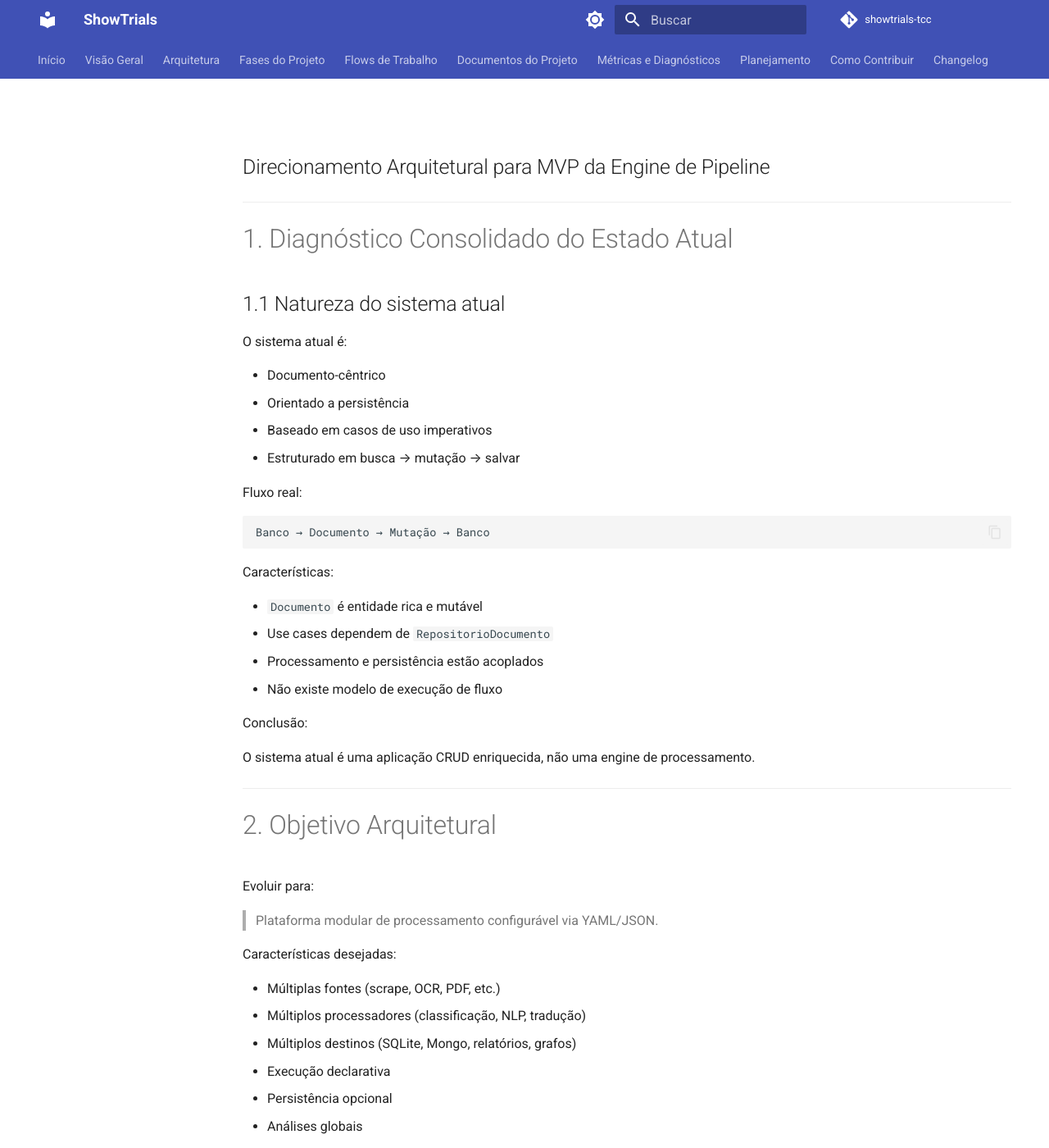
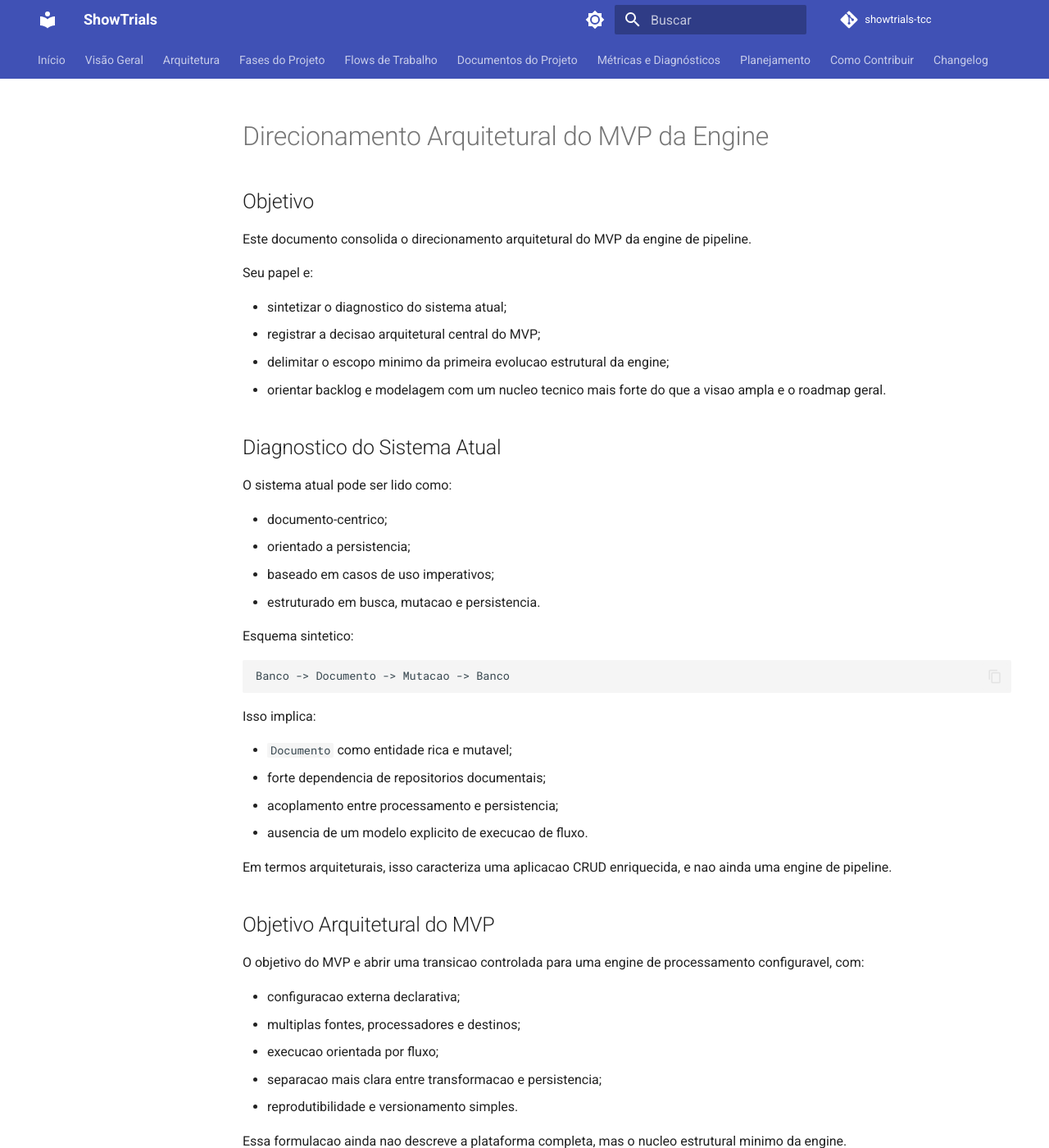
Before and after one commit to rib-thiago/showtrials-tcc, an MkDocs documentation site: the page built from docs/projeto/direcionamento_arquitetural_engine_mvp.md, in a window 1280 px wide and 1400 px high. Shown: the whole window at 82% size. Built offline with MkDocs 1.6.1 and Material for MkDocs 9.7.7, drawn with Linux system fonts in a browser that asks for light colours; comment, search, counter and statistics services are not loaded; some of the changed text lies outside the part shown.

Commit message:
docs: sanear direcionamento arquitetural do mvp da engine
Registra o saneamento de docs/projeto/direcionamento_arquitetural_engine_mvp.md no bloco de documentos de projeto, preservando seu estatuto de documento vivo central para o MVP da engine.

A mudanca:
- reescreve o documento em estrutura mais estavel, sem separadores excessivos, numeracao pesada e fechamento conversacional contextual
- preserva o nucleo tecnico forte do documento, incluindo diagnostico do sistema atual, decisao por ContextoPipeline, separacoes fundamentais e escopo do MVP
- preserva os esquemas ASCII uteis por seu valor explicativo
- reforca o papel do documento como diretriz arquitetural viva, distinta da visao ampla e do roadmap arquitetural
- registra a rodada correspondente da intervencao

Esta rodada foi conduzida com base na frente de modelagem, na conferencia de aderencia ao projeto real e nas decisoes arquiteturais iniciais ja consolidadas.

````diff
--- a/docs/projeto/direcionamento_arquitetural_engine_mvp.md
+++ b/docs/projeto/direcionamento_arquitetural_engine_mvp.md
@@ -1,68 +1,65 @@
-## Direcionamento Arquitetural para MVP da Engine de Pipeline
+# Direcionamento Arquitetural do MVP da Engine
 
----
+## Objetivo
 
-# 1. Diagnóstico Consolidado do Estado Atual
+Este documento consolida o direcionamento arquitetural do MVP da engine de pipeline.
 
-## 1.1 Natureza do sistema atual
+Seu papel e:
 
-O sistema atual é:
+- sintetizar o diagnostico do sistema atual;
+- registrar a decisao arquitetural central do MVP;
+- delimitar o escopo minimo da primeira evolucao estrutural da engine;
+- orientar backlog e modelagem com um nucleo tecnico mais forte do que a visao ampla e o roadmap geral.
 
-* Documento-cêntrico
-* Orientado a persistência
-* Baseado em casos de uso imperativos
-* Estruturado em busca → mutação → salvar
+## Diagnostico do Sistema Atual
 
-Fluxo real:
+O sistema atual pode ser lido como:
 
-```
-Banco → Documento → Mutação → Banco
+- documento-centrico;
+- orientado a persistencia;
+- baseado em casos de uso imperativos;
+- estruturado em busca, mutacao e persistencia.
+
+Esquema sintetico:
+
+```text
+Banco -> Documento -> Mutacao -> Banco
 ```
 
-Características:
+Isso implica:
 
-* `Documento` é entidade rica e mutável
-* Use cases dependem de `RepositorioDocumento`
-* Processamento e persistência estão acoplados
-* Não existe modelo de execução de fluxo
+- `Documento` como entidade rica e mutavel;
+- forte dependencia de repositorios documentais;
+- acoplamento entre processamento e persistencia;
+- ausencia de um modelo explicito de execucao de fluxo.
 
-Conclusão:
+Em termos arquiteturais, isso caracteriza uma aplicacao CRUD enriquecida, e nao ainda uma engine de pipeline.
 
-O sistema atual é uma aplicação CRUD enriquecida, não uma engine de processamento.
+## Objetivo Arquitetural do MVP
 
----
+O objetivo do MVP e abrir uma transicao controlada para uma engine de processamento configuravel, com:
 
-# 2. Objetivo Arquitetural
+- configuracao externa declarativa;
+- multiplas fontes, processadores e destinos;
+- execucao orientada por fluxo;
+- separacao mais clara entre transformacao e persistencia;
+- reprodutibilidade e versionamento simples.
 
-Evoluir para:
+Essa formulacao ainda nao descreve a plataforma completa, mas o nucleo estrutural minimo da engine.
 
-> Plataforma modular de processamento configurável via YAML/JSON.
+## Decisao Arquitetural Central
 
-Características desejadas:
+A decisao central consolidada para o MVP e:
 
-* Múltiplas fontes (scrape, OCR, PDF, etc.)
-* Múltiplos processadores (classificação, NLP, tradução)
-* Múltiplos destinos (SQLite, Mongo, relatórios, grafos)
-* Execução declarativa
-* Persistência opcional
-* Análises globais
-* Reprodutibilidade e versionamento
+- adotar um pipeline baseado em contexto de execucao.
 
-Isso caracteriza uma engine de pipeline.
+Esquema conceitual:
 
----
-
-# 3. Decisão Arquitetural Final
-
-## Modelo escolhido: Pipeline baseado em Contexto de Execução
-
-### Estrutura conceitual
-
-```
-Source → Contexto → Processor → Contexto → Sink
+```text
+Source -> Contexto -> Processor -> Contexto -> Sink
 ```
 
-### Estrutura refinada do ContextoPipeline
+Estrutura refinada de referencia:
 
 ```python
 class ContextoPipeline:
@@ -72,61 +69,65 @@ class ContextoPipeline:
     estado_execucao: Dict[str, Any]
 ```
 
-Decisões importantes:
+Consequencias principais dessa decisao:
 
-* `Iterable[Documento]` em vez de `List` (suporte futuro a streaming)
-* Configuração não pertence ao contexto
-* Persistência é responsabilidade exclusiva de sinks
-* Contexto representa estado de execução, não intenção
+- `Iterable[Documento]` e preferivel a `List` para manter abertura futura a streaming;
+- configuracao nao pertence ao contexto;
+- persistencia deve ser responsabilidade de `Sink`;
+- o contexto representa estado de execucao, e nao intencao de configuracao.
 
----
+## Separacoes Fundamentais
 
-# 4. Separação Fundamental Necessária
+### Transformacao e persistencia
 
-## 4.1 Transformadores Puros
+Transformacao e persistencia devem ser separadas.
 
-Devem existir funções ou classes que façam apenas:
+Isso significa que funcoes ou classes de transformacao devem operar como:
 
-```
-Documento → Documento
-ou
-Contexto → Contexto
+```text
+Documento -> Documento
+Contexto -> Contexto
 ```
 
 Sem:
 
-* Acesso a repositório
-* ID obrigatório
-* Persistência
-* Efeitos colaterais
+- acesso direto a repositorio;
+- persistencia embutida;
+- dependencia desnecessaria de identificadores de armazenamento;
+- efeitos colaterais que confundam processamento com salvamento.
 
-## 4.2 Orquestração Externa
+### Configuracao e execucao
 
-Use cases atuais passam a ser adaptadores:
+Configuracao de pipeline e execucao de pipeline devem permanecer como responsabilidades distintas.
 
-```
-buscar → transformar → salvar
+Essa separacao evita colapsar:
+
+- catalogo e definicao de pipeline;
+- estado de execucao;
+- armazenamento de configuracao;
+- orquestracao operacional.
+
+### Adaptacao incremental dos casos de uso atuais
+
+Os casos de uso atuais devem ser tratados como base de migracao incremental.
+
+Formula resumida:
+
+```text
+buscar -> transformar -> salvar
 ```
 
 Isso permite:
 
-* Compatibilidade retroativa
-* Reuso no pipeline
-* Migração incremental
+- compatibilidade retroativa;
+- reuso de transformadores mais puros;
+- migracao gradual para o modelo de pipeline.
 
----
+## Versionamento de Pipeline no MVP
 
-# 5. Versionamento de Pipeline (Pré-MVP Estrutural)
+Se pipelines puderem ser criados, salvos e reexecutados, o MVP precisa de versionamento simples.
 
-Se pipelines serão:
-
-* Criados
-* Salvos
-* Reexecutados
-
-Então precisamos de:
-
-## Entidade Pipeline
+Estrutura de referencia:
 
 ```python
 class Pipeline:
@@ -137,95 +138,81 @@ class Pipeline:
     criado_em: datetime
 ```
 
-## Estratégia MVP
+Estrategia adotada para o MVP:
 
-* Versionamento numérico incremental
-* Configuração imutável por versão
-* Reexecução determinística
+- versionamento numerico incremental;
+- configuracao imutavel por versao;
+- reexecucao deterministica;
+- sem necessidade de modelo git-like neste primeiro momento.
 
-Modelo git-like não é necessário no MVP.
-
----
-
-# 6. Escopo Definido do MVP
+## Escopo do MVP
 
 O MVP deve conter:
 
-1. Estrutura básica de `ContextoPipeline`
-2. Executor linear de pipeline
-3. Sistema mínimo de plugins:
+1. estrutura basica de `ContextoPipeline`
+2. executor linear de pipeline
+3. sistema minimo de `Source`, `Processor` e `Sink`
+4. carregamento por YAML
+5. separacao clara entre transformacao e persistencia
+6. versionamento simples de pipeline
 
-   * Source
-   * Processor
-   * Sink
-4. YAML loader
-5. Separação clara entre transformação e persistência
-6. Versionamento simples de pipelines
+O MVP nao deve conter ainda:
 
-Não deve conter ainda:
+- discovery automatico mais complexo;
+- execucao distribuida;
+- execucao paralela;
+- engine assincrona;
+- versionamento git-like.
 
-* Sistema complexo de discovery automático
-* Execução distribuída
-* Execução paralela
-* Engine assíncrona
-* Versionamento git-like
+## Desdobramentos Arquiteturais Imediatos
 
----
+Os desdobramentos mais imediatos deste direcionamento sao:
 
-# 7. Próximos Passos Programados
+### Consolidacao estrutural
 
-## Fase 1 — Consolidação Estrutural
+- definir estrutura de pacotes da engine;
+- definir contratos formais do nucleo de pipeline;
+- definir o executor minimo.
 
-* Definir estrutura de pacotes da engine
-* Definir contrato formal de Plugin
-* Definir executor mínimo
+### Refatoracao de base
 
-## Fase 2 — Refatoração de Base
+- extrair ao menos um transformador mais puro a partir de um caso atual;
+- adaptar um caso de uso existente para usar essa separacao;
+- validar a viabilidade da migracao incremental.
 
-* Extrair 1 processador puro (ex: classificador)
-* Adaptar caso de uso atual para usar transformador puro
-* Validar execução manual
+### Primeiro motor de pipeline
 
-## Fase 3 — Motor de Pipeline
+- implementar executor linear;
+- implementar leitura de configuracao YAML;
+- criar um primeiro pipeline real e controlado.
 
-* Implementar executor linear
-* Implementar carregamento YAML
-* Criar primeiro pipeline real
+### Versionamento minimo
 
-## Fase 4 — Versionamento
+- criar a entidade `Pipeline`;
+- definir repositorio de pipelines;
+- salvar configuracao com versao incremental.
 
-* Criar entidade `Pipeline`
-* Criar repositório de pipelines
-* Salvar configuração com versão incremental
+## Limites do Documento
 
----
+Este documento deve ser lido como direcionamento arquitetural vivo do MVP.
 
-# 8. Situação Arquitetural Atual
+Ele nao deve ser lido como:
 
-Estamos em:
+- plataforma completa ja definida em todos os detalhes;
+- prova de implementacao material desses componentes;
+- substituto do backlog tecnico ativo;
+- roteiro exaustivo de todas as evolucoes futuras possiveis.
 
-> Fase de definição estrutural pré-implementação do MVP.
+Para leitura complementar:
 
-Decisões já consolidadas:
+- [roadmap_arquitetural.md](/home/thiago/coleta_showtrials/docs/projeto/roadmap_arquitetural.md) preserva o horizonte mais amplo;
+- [visao_do_projeto.md](/home/thiago/coleta_showtrials/docs/projeto/visao_do_projeto.md) preserva a formulacao ampla do projeto;
+- [49_conferencia_de_aderencia_ao_projeto_real.md](/home/thiago/coleta_showtrials/docs/modelagem/revisao/49_conferencia_de_aderencia_ao_projeto_real.md) ajuda a distinguir o que ja esta sustentado, o que esta backlogizado e o que ainda e hipotese.
 
-* Pipeline baseado em Contexto
-* Streaming futuro suportado
-* Persistência via sink
-* YAML declarativo
-* Versionamento numérico
-* Separação entre execução e configuração
+## Documentos Relacionados
 
-Arquitetura está coerente.
-
----
-
-# 9. Próximo Movimento
-
-Agora podemos:
-
-1. Discutir formalmente seu fluxo de trabalho.
-2. Formalizar um modelo de colaboração estruturado.
-3. Em seguida, analisar milestones e issues do repositório.
-4. Ajustar roadmap para alinhar com o MVP da engine.
-
-Pode me mostrar seus documentos de fluxo de trabalho.
+- [analise_arquitetural.md](/home/thiago/coleta_showtrials/docs/projeto/analise_arquitetural.md)
+- [roadmap_arquitetural.md](/home/thiago/coleta_showtrials/docs/projeto/roadmap_arquitetural.md)
+- [visao_do_projeto.md](/home/thiago/coleta_showtrials/docs/projeto/visao_do_projeto.md)
+- [20_decisoes_arquiteturais_iniciais.md](/home/thiago/coleta_showtrials/docs/modelagem/arquitetura/ponte/20_decisoes_arquiteturais_iniciais.md)
+- [49_conferencia_de_aderencia_ao_projeto_real.md](/home/thiago/coleta_showtrials/docs/modelagem/revisao/49_conferencia_de_aderencia_ao_projeto_real.md)
````
Also changed, not shown: docs/planejamento/rodadas/RODADA_20260326_48.md (added, +40 -0 lines).
